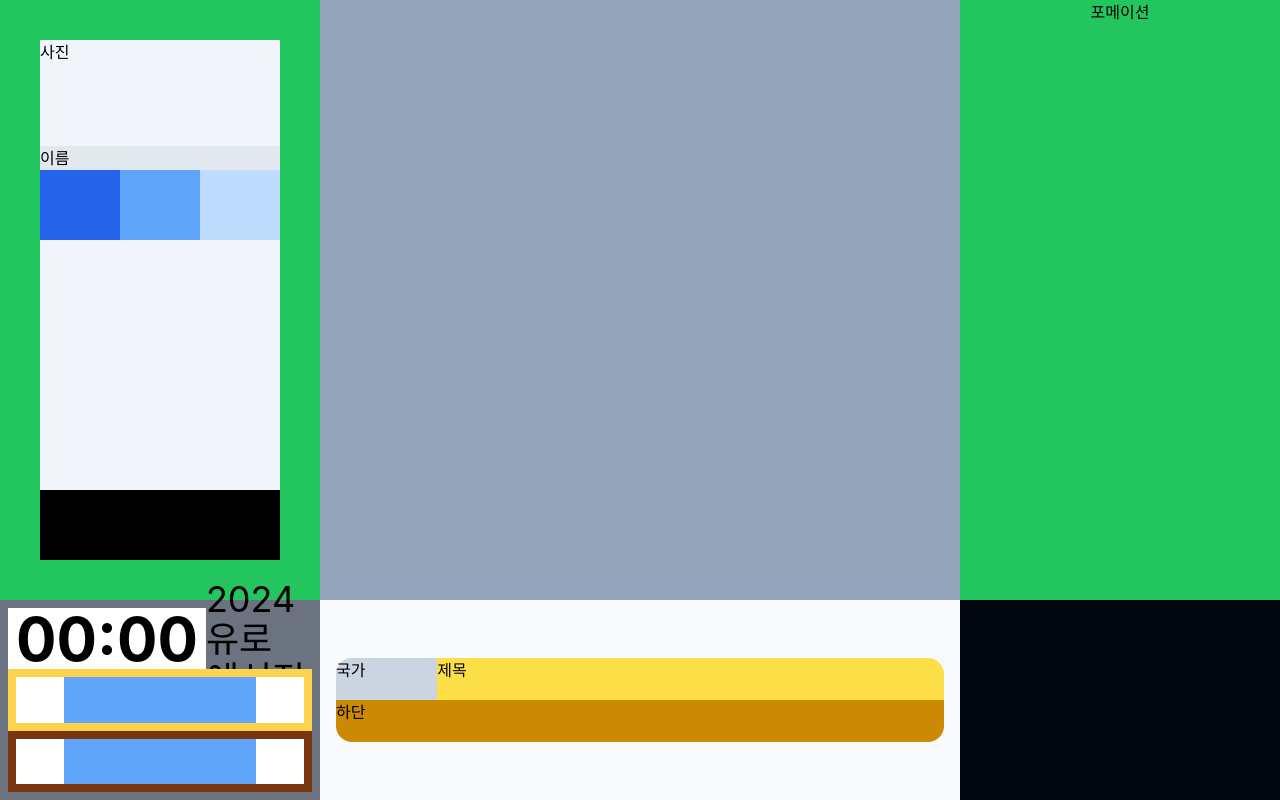
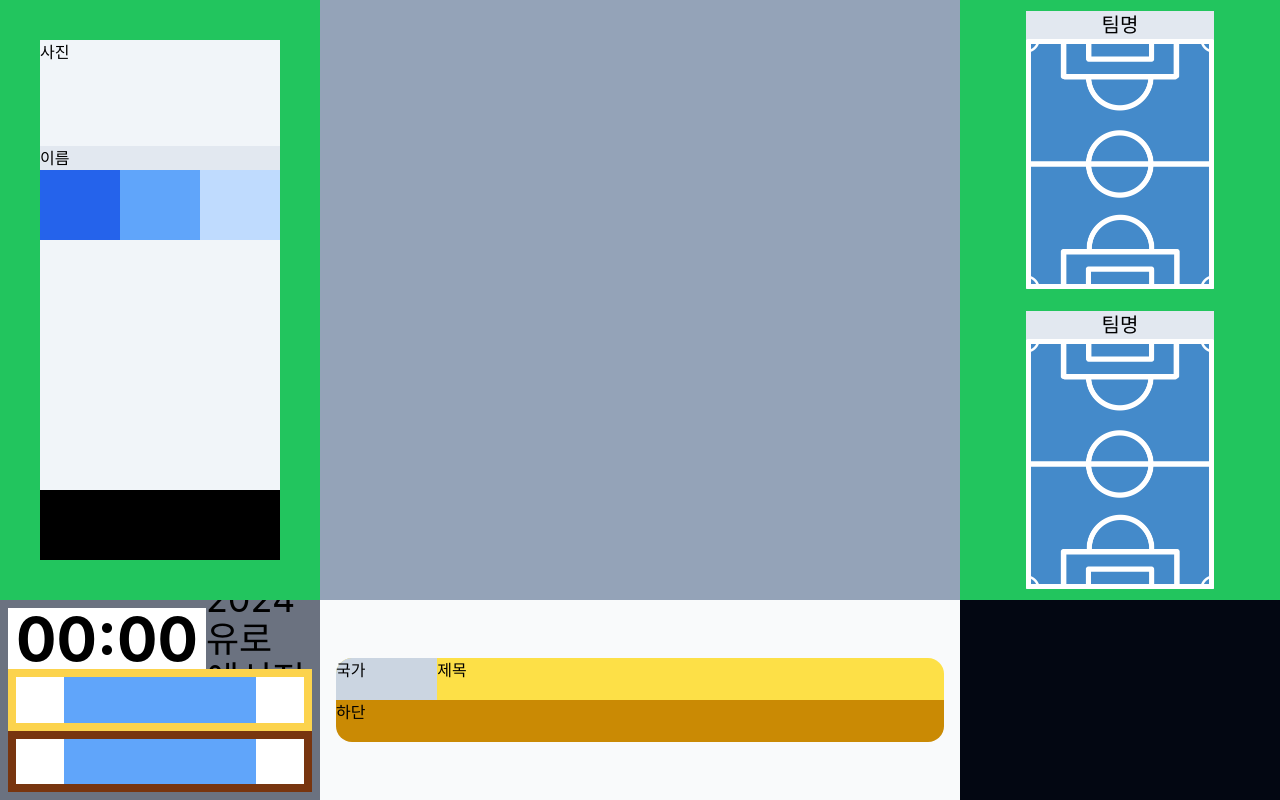
Before and after one commit to lebind12/scoreboard_v2, a React (Create React App) app: page / in a window 1280 px wide. Built offline with nearby package versions, Linux system fonts and the light colour scheme.

Commit message:
[feat] import animatecss

```diff
--- a/package.json
+++ b/package.json
@@ -11,6 +11,7 @@
     "@types/node": "^16.18.97",
     "@types/react": "^18.3.2",
     "@types/react-dom": "^18.3.0",
+    "animate.css": "^4.1.1",
     "react": "^18.3.1",
     "react-dom": "^18.3.1",
     "react-scripts": "5.0.1",
--- a/src/components/CommentComponent.tsx
+++ b/src/components/CommentComponent.tsx
@@ -1,6 +1,6 @@
 const CommentComponent = () => {
   return (
-    <div className="p-4 flex justify-center flex-col h-full w-full">
+    <div className="p-4 flex justify-center flex-col h-full w-full animate__animated animate__backInUp">
       <div className="flex h-1/4 bg-yellow-300 rounded-t-2xl">
         <div className="w-1/5 h-full bg-slate-300 rounded-tl-2xl">국가</div>
         <div className="w-full"> 제목 </div>
--- /dev/null
+++ b/src/components/FormationBoardComponent.tsx
@@ -0,0 +1,5 @@
+const FormationScreenComponent = () => {
+  return <div></div>;
+};
+
+export default FormationScreenComponent;
--- a/src/components/FormationComponent.tsx
+++ /dev/null
@@ -1,9 +0,0 @@
-const FormationComponent = () => {
-  return (
-    <div className="flex flex-col w-full h-full bg-green-500 items-center">
-      포메이션
-    </div>
-  );
-};
-
-export default FormationComponent;
--- /dev/null
+++ b/src/components/FormationScreenComponent.tsx
@@ -0,0 +1,18 @@
+import TeamFormationComponent from "./TeamForamtionComponent";
+
+const FormationScreenComponent = () => {
+  return (
+    <div className="flex flex-col w-full h-full bg-green-500 items-center">
+      {/* 홈 포메이션 */}
+      <div className="h-1/2">
+        <TeamFormationComponent />
+      </div>
+      {/* 어웨이 포메이션 */}
+      <div className="h-1/2">
+        <TeamFormationComponent />
+      </div>
+    </div>
+  );
+};
+
+export default FormationScreenComponent;
--- /dev/null
+++ b/src/components/PlayerComponent.tsx
@@ -0,0 +1,5 @@
+const PlayerComponent = () => {
+  return <div></div>;
+};
+
+export default PlayerComponent;
--- /dev/null
+++ b/src/components/TeamForamtionComponent.tsx
@@ -0,0 +1,12 @@
+import FieldBoard from "../assets/FieldBoard.png";
+
+const TeamFormationComponent = () => {
+  return (
+    <div className="flex flex-col h-full bg-green-500 justify-center">
+      <div className="w-full text-xl bg-slate-200 text-center"> 팀명 </div>
+      <img src={FieldBoard} alt="보드" className="h-5/6"></img>
+    </div>
+  );
+};
+
+export default TeamFormationComponent;
--- a/src/layouts/MainLayout.tsx
+++ b/src/layouts/MainLayout.tsx
@@ -3,7 +3,7 @@ import ScreenLayout from "./ScreenLayout";
 
 const MainLayout = () => {
   return (
-    <div className="flex flex-col w-full h-full">
+    <div className="flex flex-col flex-none w-full h-full">
       <div className="w-full h-3/4">
         <ScreenLayout></ScreenLayout>
       </div>
--- a/src/layouts/ScreenLayout.tsx
+++ b/src/layouts/ScreenLayout.tsx
@@ -1,15 +1,16 @@
 import StatusComponent from "../components/StatusComponent";
-import FormationComponent from "../components/FormationComponent";
+import FormationScreenComponent from "../components/FormationScreenComponent";
+import "animate.css";
 
 const ScreenLayout = () => {
   return (
     <div className="flex w-full h-full bg-slate-400">
-      <div className="flex w-1/4 h-full bg-slate-50 items-center">
+      <div className="flex w-1/4 h-full bg-slate-50 items-center animate__animated animate__backInLeft">
         <StatusComponent />
       </div>
       <div className="w-1/2 h-full bg-slate-400"></div>
-      <div className="flex w-1/4 h-full bg-slate-50 items-center">
-        <FormationComponent />
+      <div className="flex flex-1 w-1/4 h-full bg-slate-50 items-center animate__animated animate__backInRight">
+        <FormationScreenComponent />
       </div>
     </div>
   );
--- /dev/null
+++ b/src/styles/animate.css
@@ -0,0 +1,21 @@
+@keyframes move_left {
+  from {
+    left: 0%;
+  }
+  to {
+    left: 100%;
+  }
+}
+
+.move_left {
+  animation: move_left;
+}
+
+.move_right {
+}
+
+.move_up {
+}
+
+.move_down {
+}
```
Also changed, not shown: src/assets/FieldBoard.png (added), 1 other file (tests, documents, lock files or other folders).
